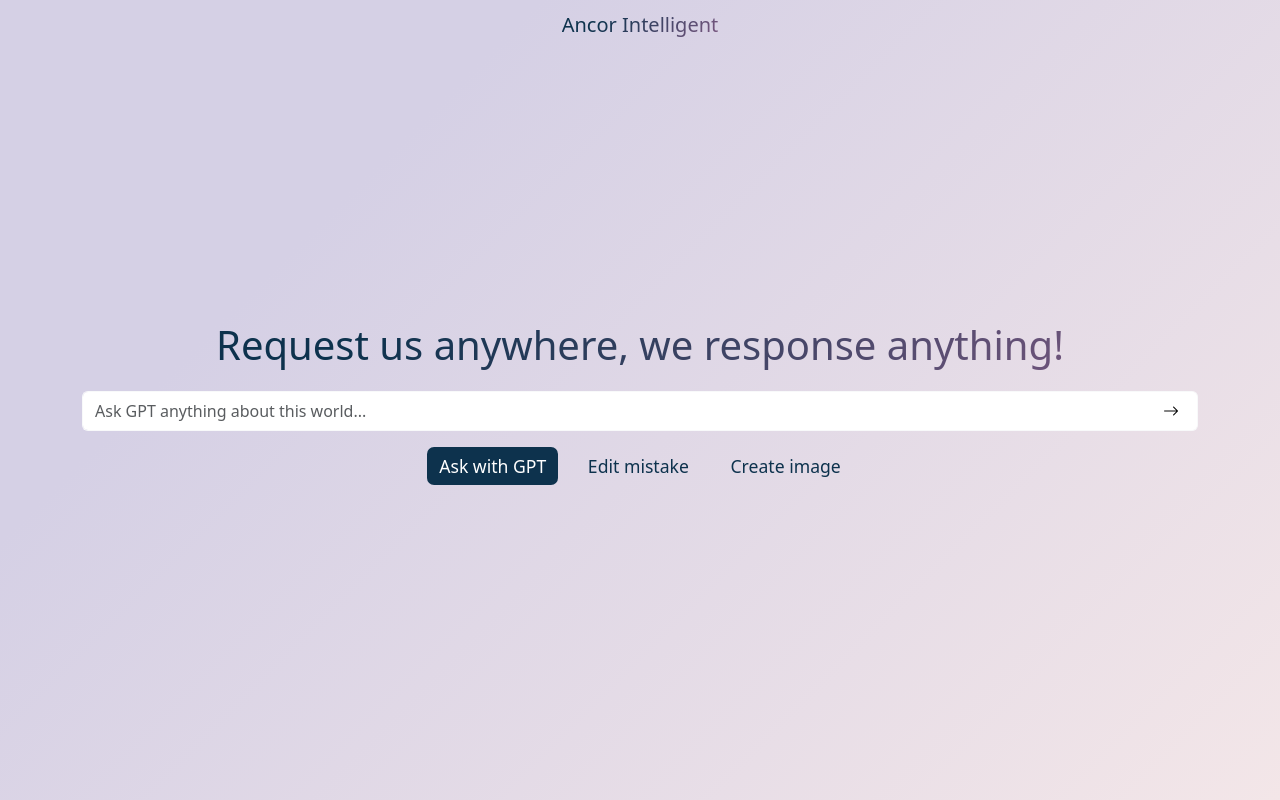
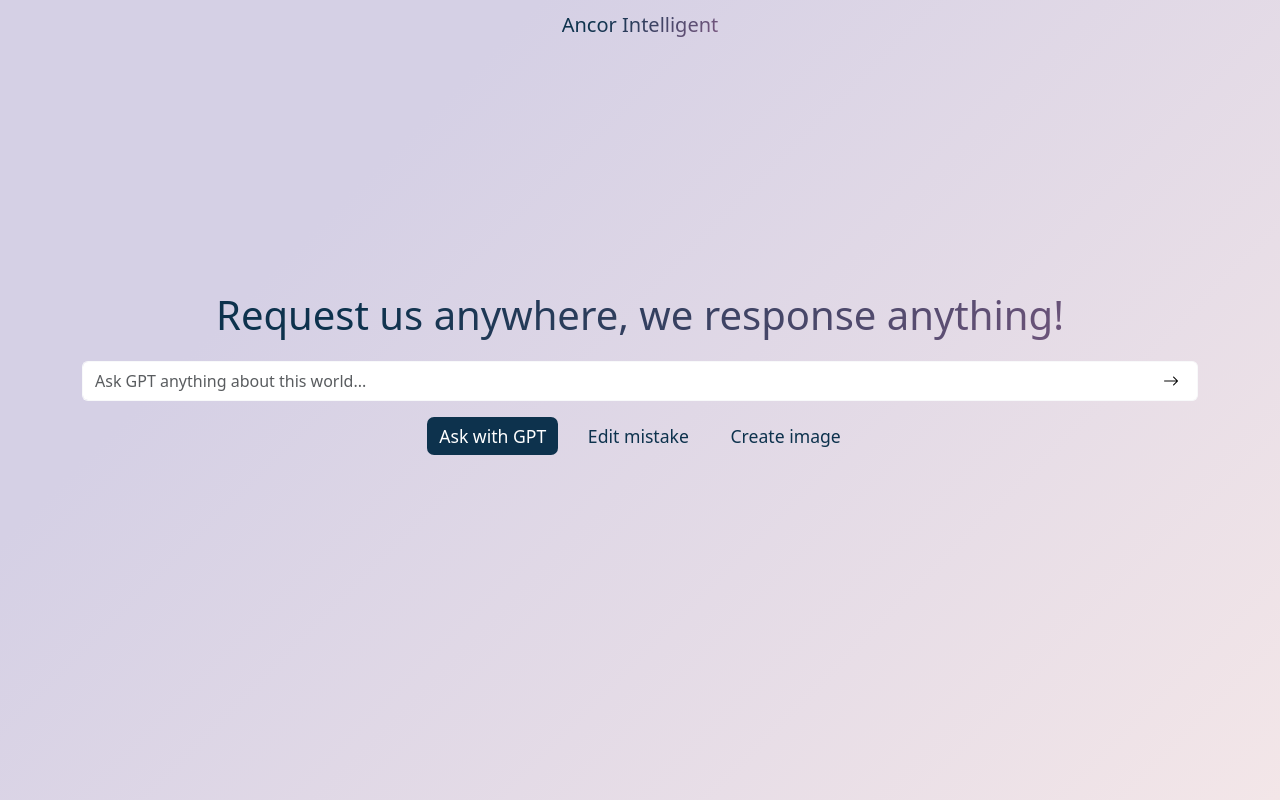
Before and after one commit to lgthevinh/ancor-intelligent, a Flask app: page / in a window 1280 px wide. Run offline with Flask 3, Linux system fonts and the light colour scheme.

Commit message:
modified

```diff
--- a/static/index.css
+++ b/static/index.css
@@ -1,6 +1,6 @@
 html, body{
     width: 100%;
-    height: 100%;
+    min-height: 100%;
     margin: 0;
     padding: 0;
 }
--- a/templates/request.html
+++ b/templates/request.html
@@ -3,14 +3,14 @@
     <title>Request | Ancor Intelligent</title>
 {% endblock %}
 {% block body %}
-<header class="fixed-top">
+<header>
     <nav class="navbar">
         <div class="container">
           <a class="navbar-brand mx-auto text-dark fw-medium display-1" href="">Ancor Intelligent</a>
         </div>
       </nav>
 </header>
-<main class="container d-flex flex-column justify-content-center align-content-center h-100">
+<main class="container d-flex flex-column justify-content-center align-content-center" style="min-height: 80vh;">
     <section class="hero mb-3">
         <p class="fs-1 fw-medium space-none text-center">Request us anywhere, we response anything!</p>
     </section>
```
